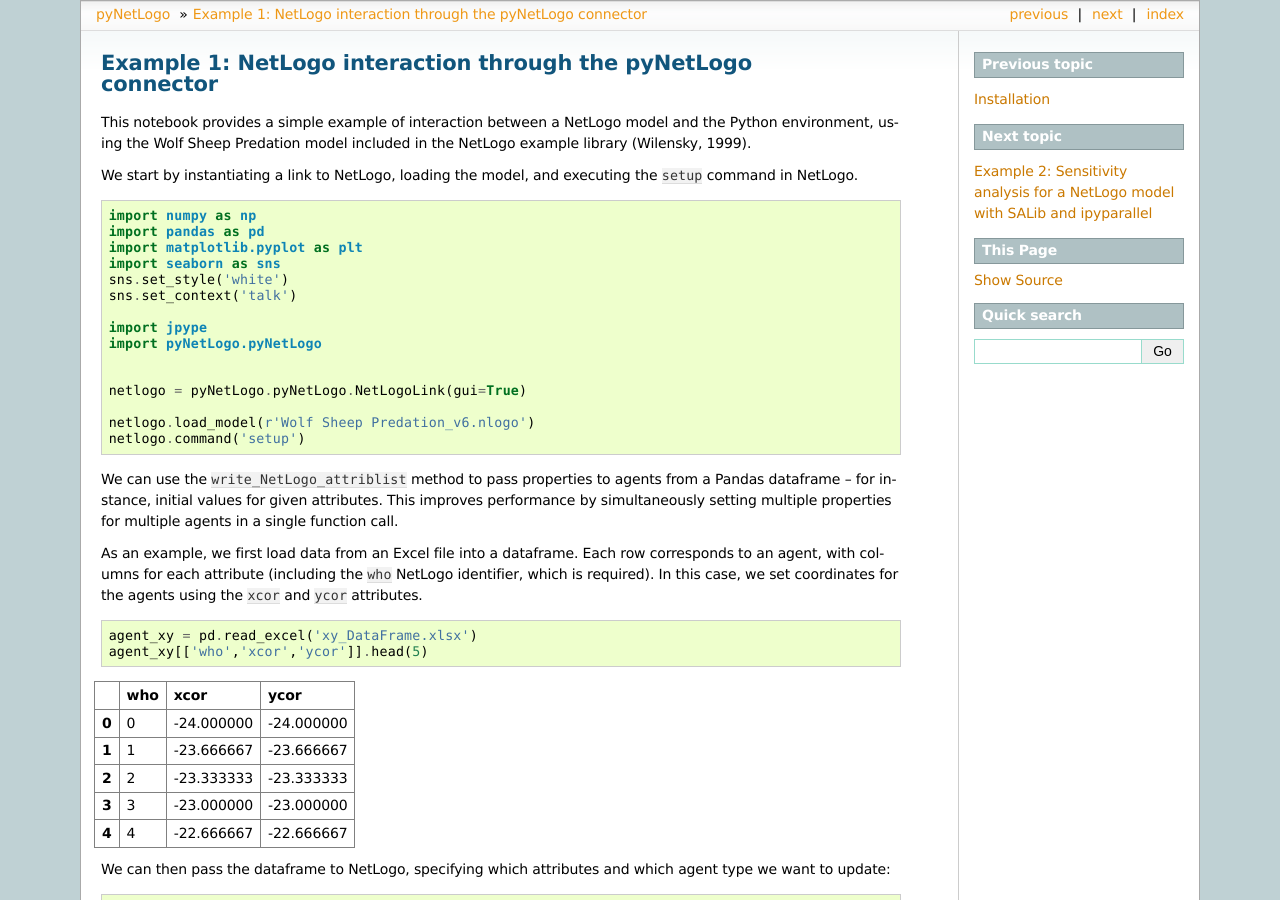
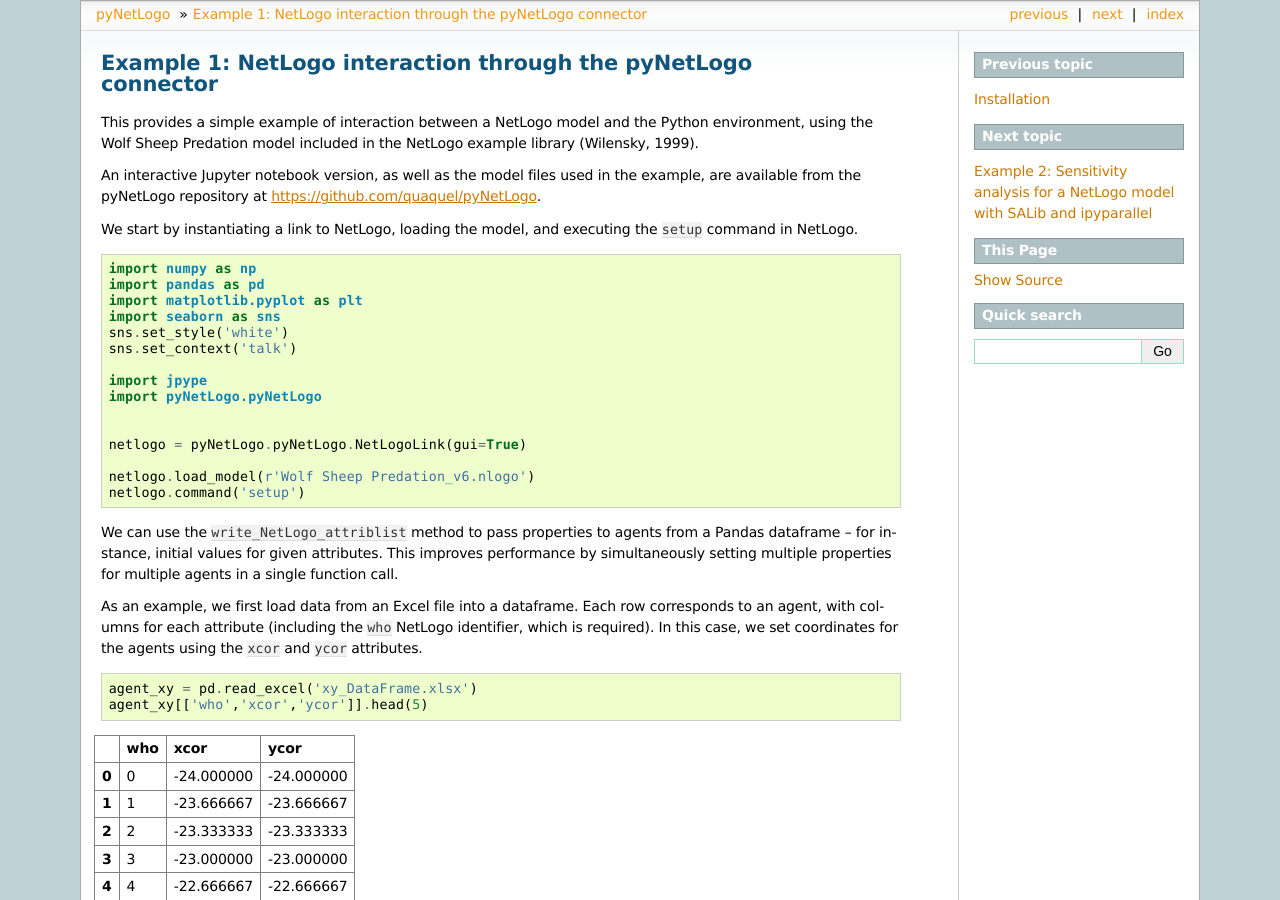
Before and after one commit to quaquel/pyNetLogo, a Sphinx documentation site: the page built from docs/source/example1.rst, in a window 1280 px wide and 900 px high. Built offline with Sphinx 7.4.7, drawn with Linux system fonts in a browser that asks for light colours.

Commit message:
Documentation tweaks

```diff
--- a/docs/source/example1.rst
+++ b/docs/source/example1.rst
@@ -2,9 +2,13 @@
 Example 1: NetLogo interaction through the pyNetLogo connector
 --------------------------------------------------------------
 
-This notebook provides a simple example of interaction between a NetLogo
+This provides a simple example of interaction between a NetLogo
 model and the Python environment, using the Wolf Sheep Predation model
 included in the NetLogo example library (Wilensky, 1999).
+
+An interactive Jupyter notebook version, as well as the model files used
+in the example, are available from the pyNetLogo repository at
+https://github.com/quaquel/pyNetLogo.
 
 We start by instantiating a link to NetLogo, loading the model, and
 executing the ``setup`` command in NetLogo.
--- a/docs/source/index.rst
+++ b/docs/source/index.rst
@@ -6,10 +6,10 @@
 pyNetLogo documentation
 =======================
 
-Interface to use and access Wilensky's 'NetLogo' (Wilensky 1999) from Python.
+Interface to use and access `NetLogo <https://ccl.northwestern.edu/netlogo/>`_ (Wilensky 1999) from Python.
 One can interact with NetLogo in either headless (no GUI) or interactive GUI
 mode. The library provides functions to load models, execute commands, and
-get values from reporters. It is compatible with NetLogo 5.2, 5.3, and 6.
+get values from reporters. It is compatible with NetLogo 5.2, 5.3, and 6.0.
 It is largely similar to the 'NetLogo' `Mathematica Link <https://github.com/NetLogo/Mathematica-Link>`_
 and `RNetLogo <https://cran.r-project.org/web/packages/RNetLogo/index.html>`_.
 
--- a/docs/source/install.rst
+++ b/docs/source/install.rst
@@ -3,8 +3,7 @@ Installation
 
 pyNetLogo requires the numpy, scipy and pandas packages, which are included in most scientific Python distributions. The module has been tested using the Continuum Anaconda 2.7 and 3.6 distributions.
 
-In addition, pyNetLogo depends on `JPype <https://jpype.readthedocs.io/en/latest/>`_. Please
-follow the instructions provided there to install JPype.
+In addition, pyNetLogo depends on `JPype <https://jpype.readthedocs.io/en/latest/>`_. Please follow the instructions provided there to install JPype.
 
 pyNetLogo can currently be installed by placing the pyNetLogo folder (containing the pyNetLogo.py module and java subfolder) in a directory which is in the Python search path. In the foreseeable future, PyNetLogo will become installable from the pip package manager:
 
@@ -18,7 +17,6 @@ Known bugs and limitations
 -	pyNetLogo enables controlling NetLogo from within Python. Calling Python
 	from within NetLogo is not supported by this library. However, this can be achieved
 	using the `Python extension for NetLogo <https://github.com/qiemem/PythonExtension>`_.
--	See `JPype limitations <https://jpype.readthedocs.io/en/latest/install.html#known-bugs-limitations>`_
-	for additional limitations
+-	See `JPype limitations <https://jpype.readthedocs.io/en/latest/install.html#known-bugs-limitations>`_ for additional limitations.
 -	Mixing 32-bit and 64-bit versions of Java, Python, and NetLogo will crash
 	Python.
```
Also changed, not shown: 1 other file.
